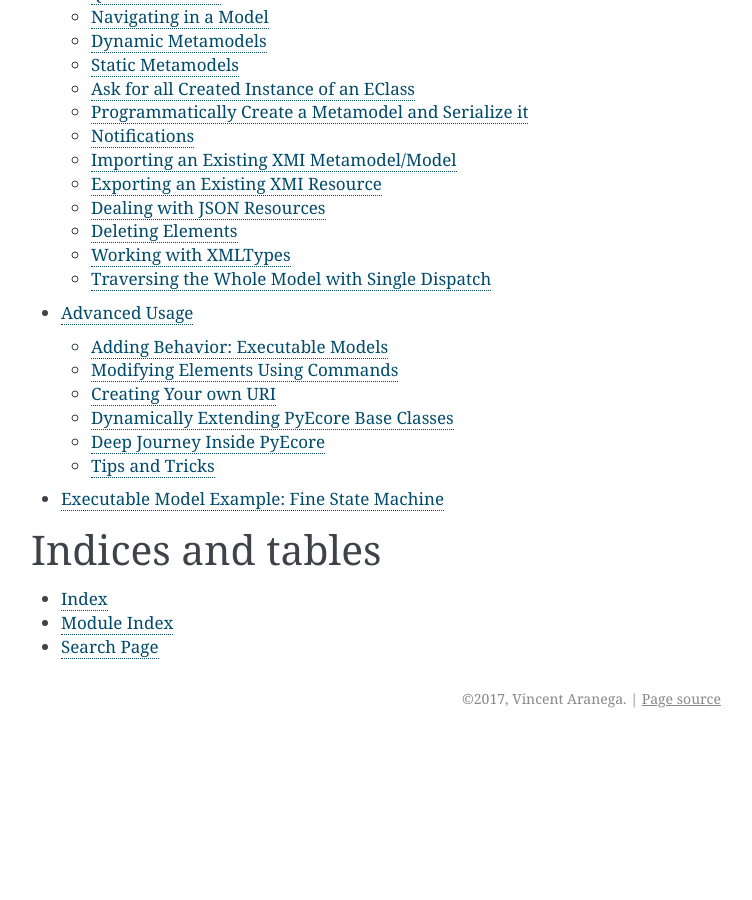
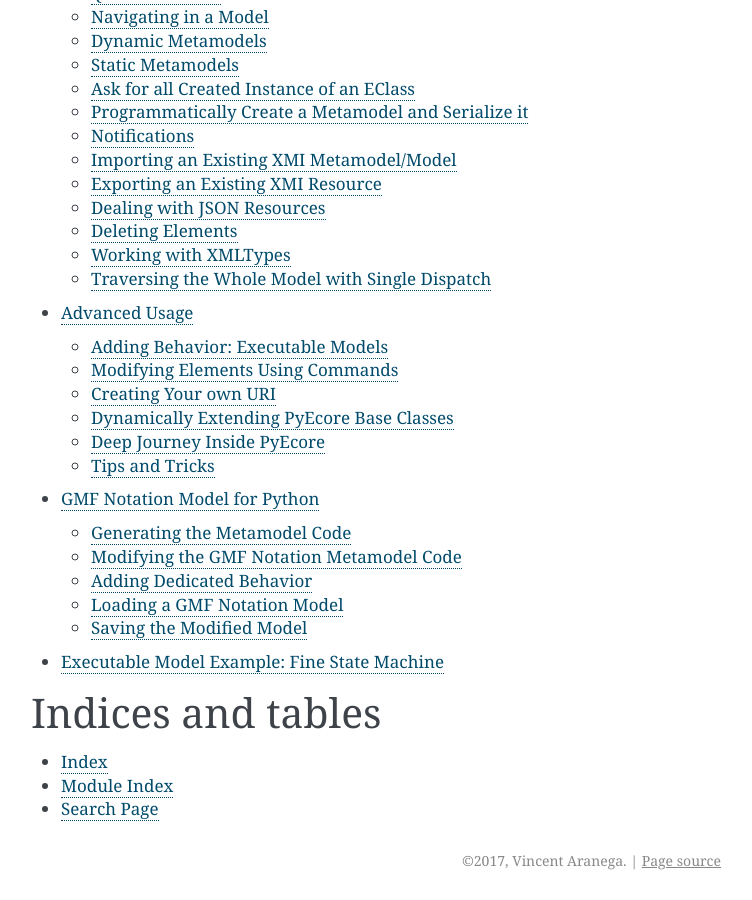
Before and after one commit to pyecore/pyecore, a Sphinx documentation site: the page built from doc/source/index.rst, in a window 1280 px wide and 900 px high, scrolled down 1806 px. Shown: the whole window, without its empty margins (389-1141 px from the left). Built offline with Sphinx 7.4.7, drawn with Linux system fonts in a browser that asks for light colours; comment, search, counter and statistics services are not loaded; before the commit the page ends 2544 px from its top, so only the background shows below that.

Commit message:
Add new entry in documentation

```diff
--- a/doc/source/index.rst
+++ b/doc/source/index.rst
@@ -104,6 +104,7 @@
    user/install
    user/quickstart
    user/advanced
+   user/gmf_notation
    example/fsm_executable
 
 Indices and tables
```
